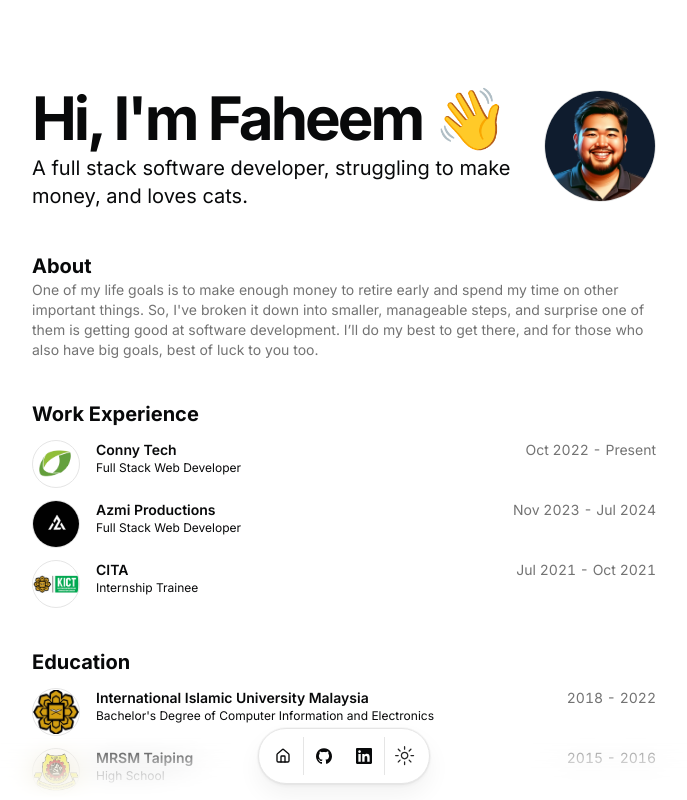
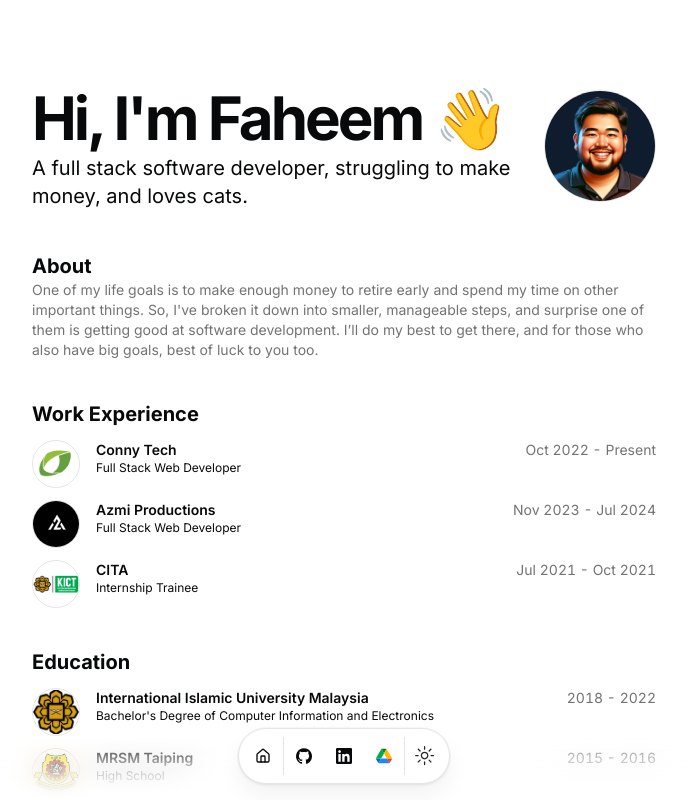
Before and after one commit to EncikShrimp/portfolio, a Next.js app: page / in a window 1280 px wide. Shown: the top 800 px of the page, without its empty margins (296-983 px from the left). Built offline with nearby package versions, Linux system fonts and the light colour scheme.

Commit message:
added resume

```diff
--- a/src/data/resume.tsx
+++ b/src/data/resume.tsx
@@ -1,5 +1,5 @@
 import { Icons } from "@/components/icons";
-import { HomeIcon, NotebookIcon } from "lucide-react";
+import { HomeIcon, FileIcon } from "lucide-react";
 
 export const DATA = {
   name: "Faheem",
@@ -59,6 +59,12 @@
 
         navbar: false,
       },
+      Resume: {
+        name: "Resume",
+        url: "https://drive.google.com/file/d/1Z6xVI9oR3e7V8h7UbJAAgFsokRQ7LzCA/view?usp=sharing",
+        icon: Icons.googleDrive,
+        navbar: true,
+      },
       Youtube: {
         name: "Youtube",
         url: "https://dub.sh/dillion-youtube",
@@ -69,7 +75,6 @@
         name: "Send Email",
         url: "#",
         icon: Icons.email,
-
         navbar: false,
       },
     },
```
